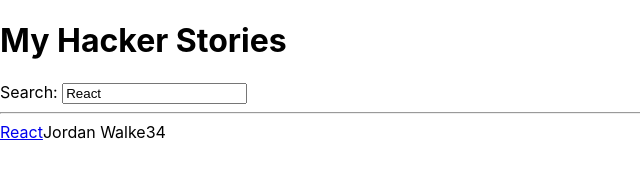
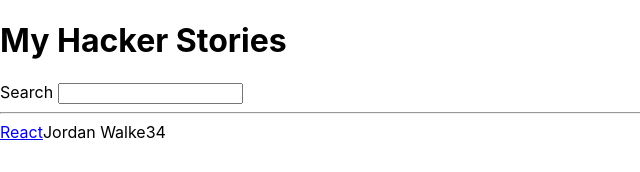
Before and after one commit to rosharp/The-Road-To-React, a React (Create React App) app: page / in a window 1280 px wide. Shown: the top 172 px of the page, without its empty margins (0-640 px from the left). Built offline with nearby package versions, Linux system fonts and the light colour scheme.

Commit message:
Reusable React Component

```diff
--- a/src/App.js
+++ b/src/App.js
@@ -57,7 +57,12 @@ const App = () => {
     <div>
       <h1>My Hacker Stories</h1>
 
-      <Search search={searchTerm} onSearch={handleSearch} />
+      <InputWithLabel
+        id="search"
+        label="Search"
+        search={searchTerm}
+        onSearch={handleSearch}
+      />
       <hr />
 
       <List list={searchedStories} />
@@ -69,15 +74,15 @@ const App = () => {
 //     Search      //
 //-----------------//
 
-const Search = ({ search, onSearch }) => (
+const InputWithLabel = ({ id, label, value, type = "text", onInputChange }) => (
   <>
-    <label key="1" htmlFor="search">Search: </label>
+    <label htmlFor="id">{label}</label>
+    &nbsp;
     <input
-      key="2"
-      id="search"
-      type="text"
-      value={search}
-      onChange={onSearch}
+      id={id}
+      type={type}
+      value={value}
+      onChange={onInputChange}
     />
   </>
 );
```
